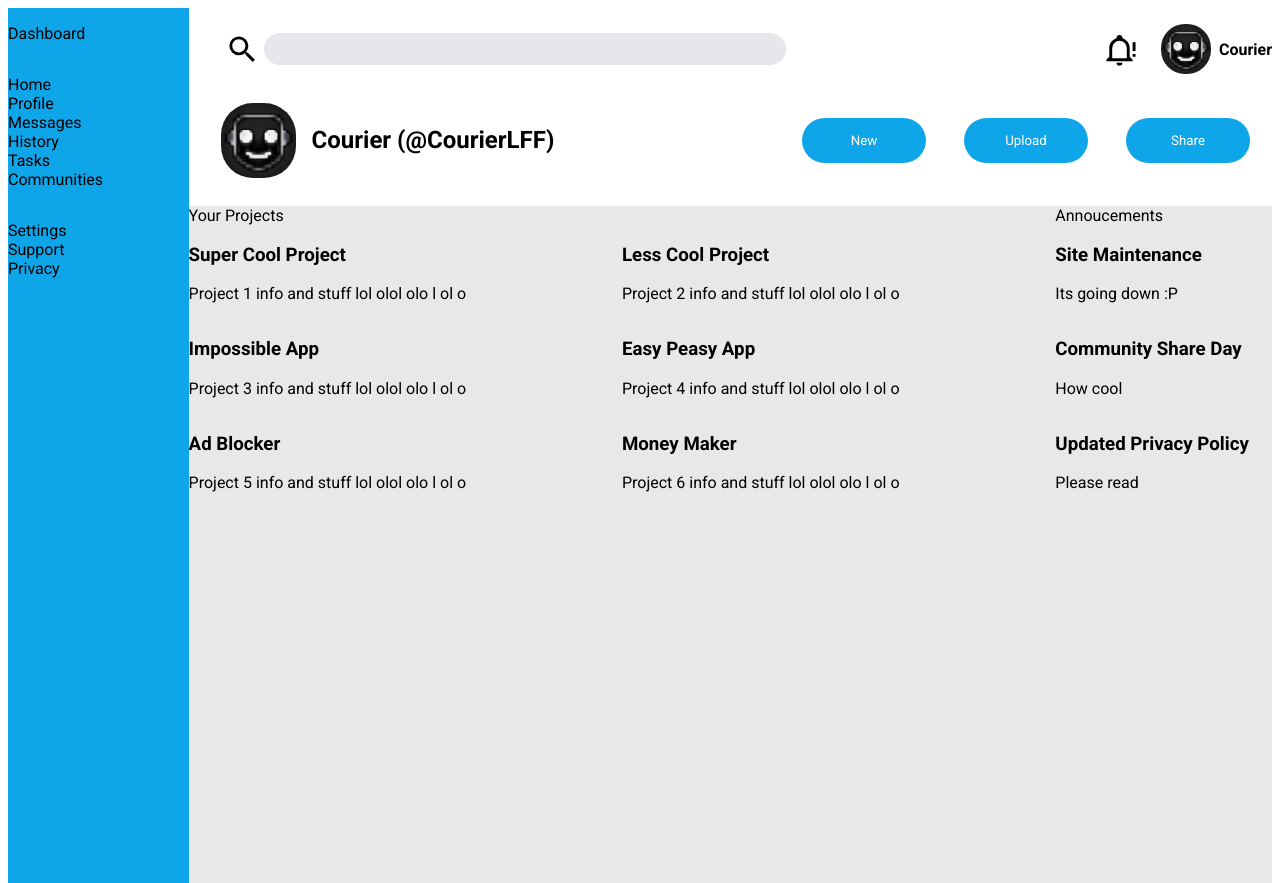
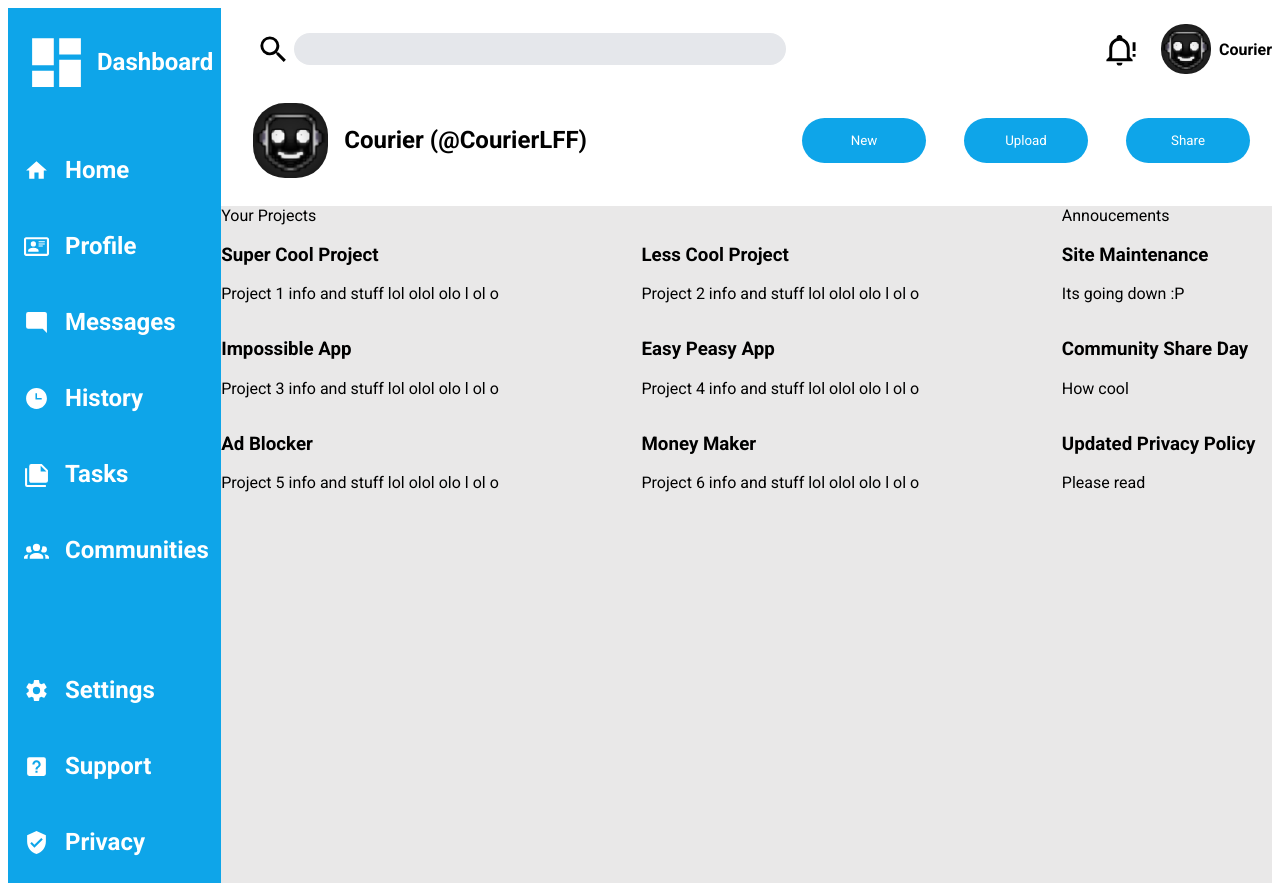
Before and after one commit to CourierLFF/odin-admindashboard, a plain HTML site: page index.html in a window 1280 px wide. Shown: the top 883 px of the page. Drawn offline with Linux system fonts and the light colour scheme.

Commit message:
Make sidebar pretty and add icons

```diff
--- a/index.html
+++ b/index.html
@@ -35,20 +35,48 @@
         </div>
         <div class="sidebar">
             <div class="sidebar-top-logo">
-                <div>Dashboard</div>
+                <img src="assets/view-dashboard.svg" alt="dashboard" width="65px" height="65px" class="inverted">
+                <p>Dashboard</p>
             </div>
             <div class="sidebar-middle-links">
-                <div>Home</div>
-                <div>Profile</div>
-                <div>Messages</div>
-                <div>History</div>
-                <div>Tasks</div>
-                <div>Communities</div>
+                <div class="sidebar-link">
+                    <img src="assets/sidebar-icons/home.svg" alt="home" width="25px" height="25px" class="inverted">
+                    <p>Home</p>
+                </div>
+                <div class="sidebar-link">
+                    <img src="assets/sidebar-icons/card-account-details-outline.svg" alt="home" width="25px" height="25px" class="inverted">
+                    <p>Profile</p>
+                </div>
+                <div class="sidebar-link">
+                    <img src="assets/sidebar-icons/message-reply.svg" alt="home" width="25px" height="25px" class="inverted">
+                    <p>Messages</p>
+                </div>
+                <div class="sidebar-link">
+                    <img src="assets/sidebar-icons/clock-time-three.svg" alt="home" width="25px" height="25px" class="inverted">
+                    <p>History</p>
+                </div>
+                <div class="sidebar-link">
+                    <img src="assets/sidebar-icons/note-multiple.svg" alt="home" width="25px" height="25px" class="inverted">
+                    <p>Tasks</p>
+                </div>
+                <div class="sidebar-link">
+                    <img src="assets/sidebar-icons/account-group.svg" alt="home" width="25px" height="25px" class="inverted">
+                    <p>Communities</p>
+                </div>
             </div>
             <div class="sidebar-bottom-links">
-                <div>Settings</div>
-                <div>Support</div>
-                <div>Privacy</div>
+                <div class="sidebar-link">
+                    <img src="assets/sidebar-icons/cog.svg" alt="home" width="25px" height="25px" class="inverted">
+                    <p>Settings</p>
+                </div>
+                <div class="sidebar-link">
+                    <img src="assets/sidebar-icons/help-box.svg" alt="home" width="25px" height="25px" class="inverted">
+                    <p>Support</p>
+                </div>
+                <div class="sidebar-link">
+                    <img src="assets/sidebar-icons/shield-check.svg" alt="home" width="25px" height="25px" class="inverted">
+                    <p>Privacy</p>
+                </div>
             </div>
         </div>
         <div class="main-content">
--- a/styles.css
+++ b/styles.css
@@ -1,5 +1,9 @@
 * {
     font-family: 'Roboto', sans-serif;
+}
+
+.inverted {
+    filter: invert(100%);
 }
 
 .main-container {
@@ -78,13 +82,39 @@
 }
 
 .sidebar {
-    grid-column: 1 / 1 ;
+    grid-column: 1 / 1;
     grid-row: 1 / 3;
     display: flex;
     flex-direction: column;
     gap: 32px;
     background-color: #0ea5e9;
     padding-top: 16px;
+}
+
+.sidebar-top-logo {
+    display: flex;
+    justify-content: flex-start;
+    align-items: center;
+    font-weight: bold;
+    color: white;
+    gap: 8px;
+    padding-left: 16px;
+    font-size: 24px;
+    padding-right: 8px;
+}
+
+.sidebar-link {
+    display: flex;
+    align-items: center;
+    gap: 16px;
+    color: white;
+    font-size: 24px;
+    font-weight: bold;
+    padding-left: 16px;
+}
+
+.sidebar-bottom-links {
+    padding-top: 32px;
 }
 
 .main-content {
```
Also changed, not shown: assets/sidebar-icons/account-group.svg (added), assets/sidebar-icons/card-account-details-outline.svg (added), assets/sidebar-icons/clock-time-three.svg (added), assets/sidebar-icons/cog.svg (added), assets/sidebar-icons/help-box.svg (added), assets/sidebar-icons/home.svg (added), assets/sidebar-icons/message-reply.svg (added), assets/sidebar-icons/note-multiple.svg (added), assets/sidebar-icons/shield-check.svg (added), assets/view-dashboard.svg (added).
